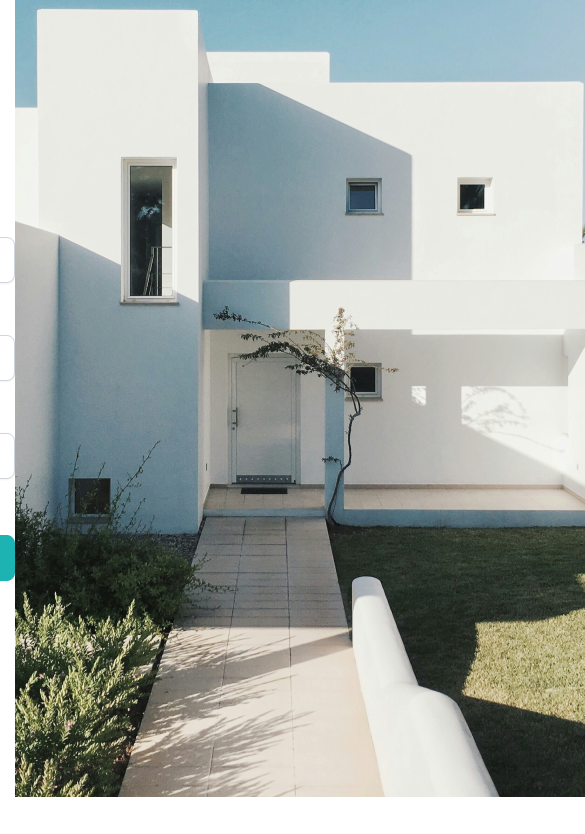
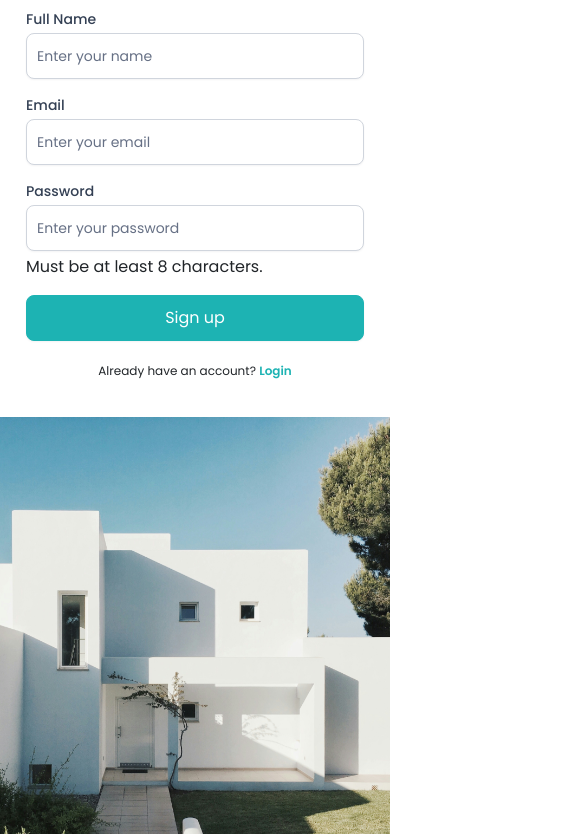
Before and after one commit to waqar-ahmad356/property-lens-boostrap, a plain HTML site: page pages/signup.html in a window 390 px wide. Shown: the part 163-997 px from the top of the page, 585 px wide, since content can reach past the window. Before the commit the page ends 960 px from the top, so only its background shows below. Drawn offline with nearby package versions, Linux system fonts and the light colour scheme.

Commit message:
development-mode

```diff
--- a/CSS/login.css
+++ b/CSS/login.css
@@ -136,3 +136,95 @@ font-weight: 600;
 line-height: 20px;
 color:  #1DB3B3;
 }
+
+/*---------------------login responsive-------------------------*/
+@media (max-width:768px){
+    .signup{
+        flex-direction: column;
+        width: 100%;
+        gap: 20px;
+        padding:20px 0px ;
+    }
+
+    .signup-form{
+        width: 100%;
+        display: flex;
+        justify-content: flex-start;
+        align-items: center;
+        flex-direction: column;
+        gap: 20px;
+    }
+    .signup-form .logo{
+        width: 216px;
+        height: 60px;
+
+    }
+    .signup-head{
+        display: flex;
+        flex-direction: column;
+        gap: 20px;
+    }
+    .signup-head h2{
+
+    font-size: 36px;
+
+
+    }
+    .signup-input{
+        display: flex;
+        flex-direction: column;
+        gap: 16px;
+    }
+    .signup-input .input{
+
+        gap: 4px;
+    }
+    .input label{
+
+    font-size: 14px;
+
+
+
+    }
+    .input input::placeholder{
+
+    font-size: 14px;
+
+
+
+    }
+     input span{
+
+    font-size: 12px;
+
+
+
+    }
+    .input input{
+    padding: 10px;
+    width: 100%;
+
+
+    }
+    .input button{
+        padding: 10px;
+
+
+
+    }
+    .bottom-content p{
+
+    font-size: 12px;
+
+
+    }
+    .bottom-content a{
+
+    font-size: 12px;
+
+    }
+    .signup-img img{
+        width: 100%;
+
+    }
+}
--- a/CSS/signup.css
+++ b/CSS/signup.css
@@ -117,3 +117,124 @@ font-weight: 600;
 line-height: 20px;
 color:  #1DB3B3;
 }
+
+/*---------------------signup responsive-------------------------*/
+@media (max-width:768px){
+    .signup{
+        flex-direction: column;
+        justify-content:center;
+        width: 100%;
+        gap: 20px;
+        padding:20px 0px ;
+    }
+
+    .signup-form{
+        width: 100%;
+        display: flex;
+        justify-content: flex-start;
+        align-items: center;
+        flex-direction: column;
+        gap: 20px;
+    }
+    .signup-form .logo{
+        width: 216px;
+        height: 60px;
+
+    }
+    .signup-head{
+        display: flex;
+        flex-direction: column;
+
+        gap: 20px;
+    }
+    .signup-head h2{
+        font-family: 'Poppins';
+    font-size: 36px;
+    font-weight: 500;
+    line-height: 44px;
+    letter-spacing: -0.02em;
+    text-align: left;
+    color:  #101828;
+
+    }
+    .signup-input{
+        display: flex;
+        flex-direction: column;
+        gap: 16px;
+    }
+    .signup-input .input{
+        display: flex;
+        flex-direction: column;
+        gap: 4px;
+    }
+    .input label{
+        font-family: 'Poppins';
+    font-size: 14px;
+    font-weight: 500;
+    line-height: 20px;
+    text-align: left;
+    color:#344054;
+
+
+    }
+    .input input::placeholder{
+        font-family: 'Poppins';
+    font-size: 14px;
+    font-weight: 400;
+    line-height: 24px;
+    text-align: left;
+     color:#667085;
+
+
+    }
+     input span{
+        font-family: 'Poppins';
+    font-size: 12px;
+    font-weight: 400;
+    line-height: 20px;
+    text-align: left;
+    color: #475467;
+
+
+    }
+    .input input{
+    padding: 10px;
+    width: 100%;
+    background-color:  #FFFFFF;
+    border: 1px solid  #D0D5DD;
+    border-radius: 8px;
+    box-shadow: 0px 1px 2px 0px #1018280D;
+
+
+    }
+    .input button{
+        padding: 10px;
+        background-color: #1DB3B3;
+        border: 1px solid  #1DB3B3;
+        border-radius: 8px;
+        color:white;
+        box-shadow: 0px 1px 2px 0px #1018280D;
+
+
+    }
+    .bottom-content p{
+        font-family: 'Poppins';
+    font-size: 12px;
+    font-weight: 400;
+    line-height: 20px;
+    text-align: center;
+
+    }
+    .bottom-content a{
+        text-decoration: none;
+        font-family: 'Poppins';
+    font-size: 12px;
+    font-weight: 600;
+    line-height: 20px;
+    color:  #1DB3B3;
+    }
+    .signup-img img{
+        width: 100%;
+
+    }
+}
```
Also changed, not shown: CSS/home.css (+7 -1 lines).
